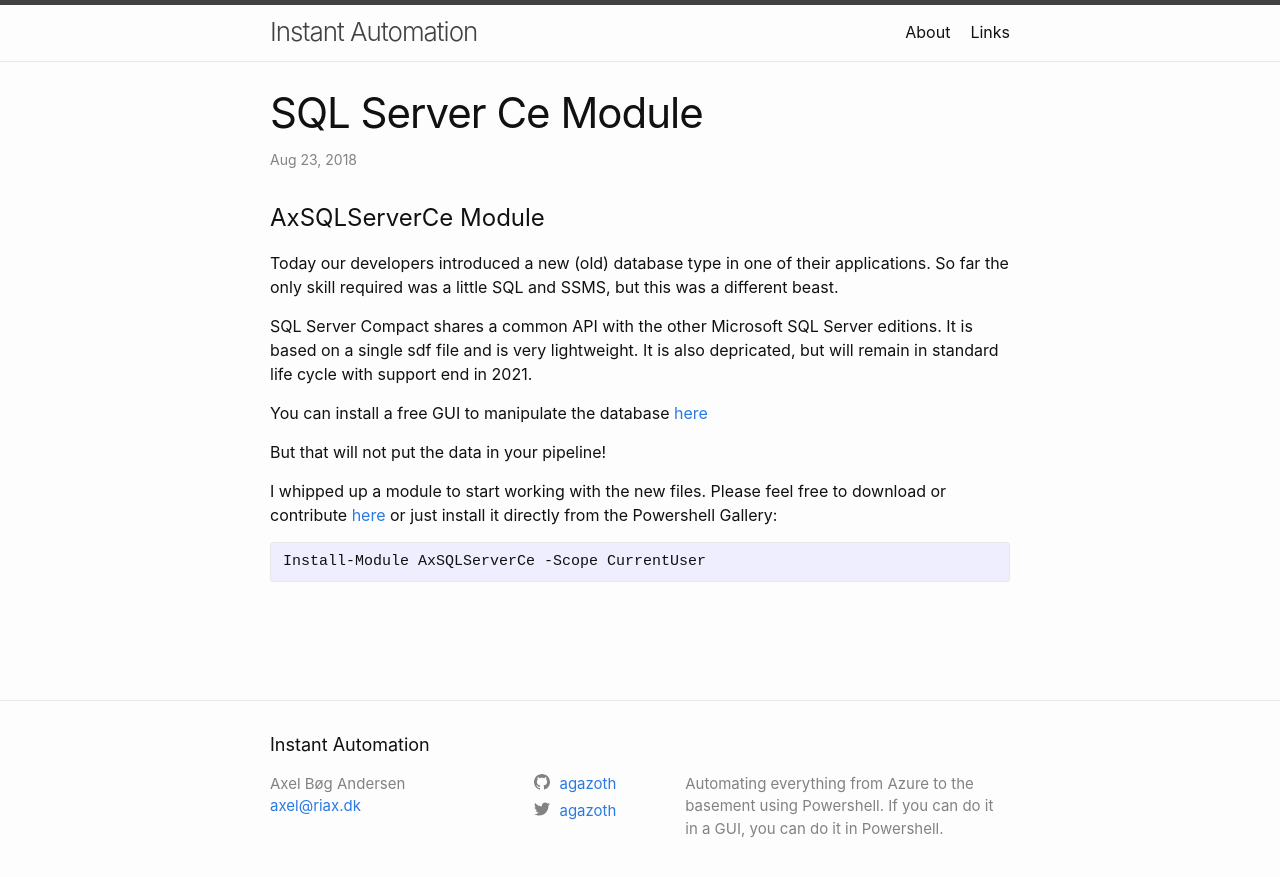
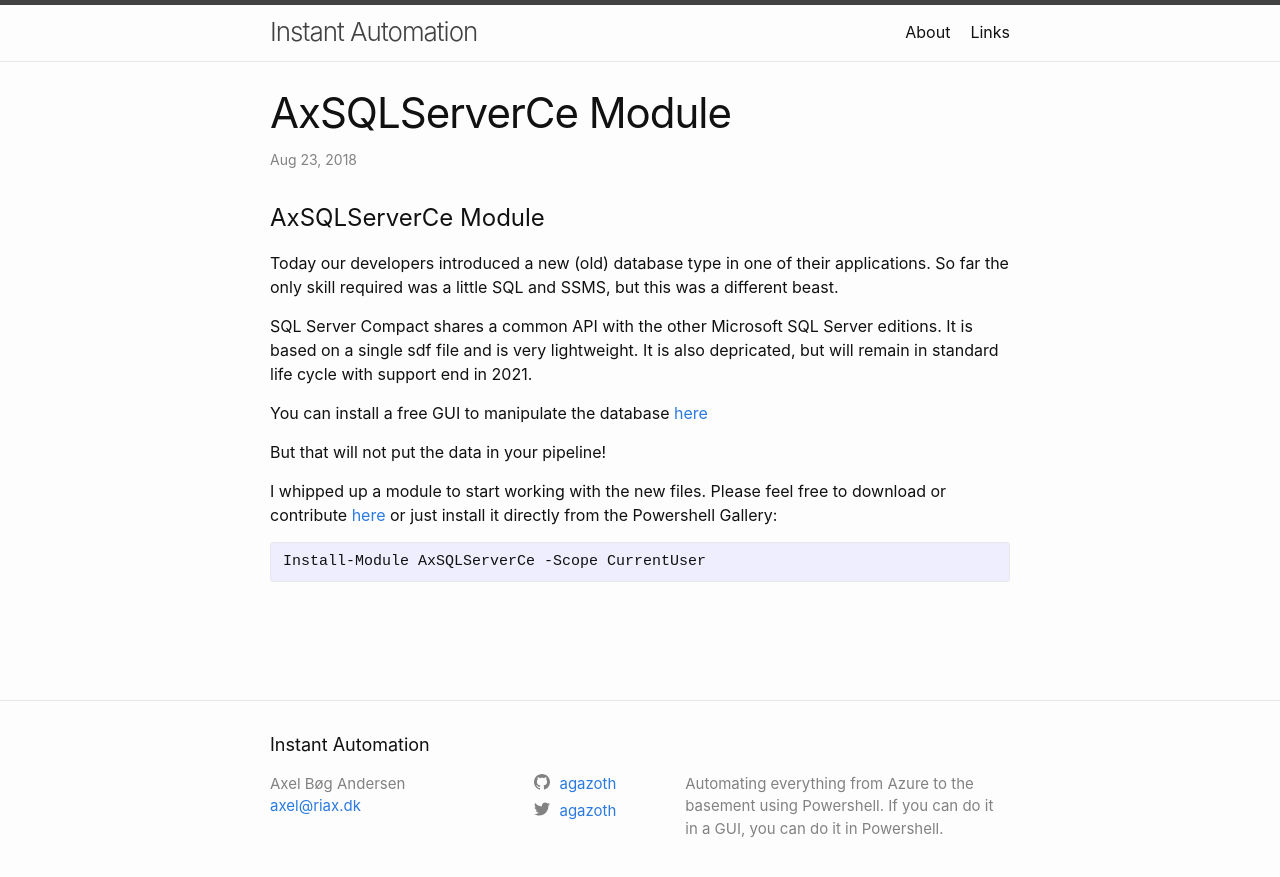
Before and after one commit to Agazoth/agazoth.github.io, a Jekyll site: the page built from _posts/2018-08-23-SQL-Server-Ce-Module.md, in a window 1280 px wide. Shown: the top 877 px of the page. Built offline with Jekyll 4.4.1, drawn with Linux system fonts in a browser that asks for light colours.

```diff
--- a/_posts/2018-08-23-SQL-Server-Ce-Module.md
+++ b/_posts/2018-08-23-SQL-Server-Ce-Module.md
@@ -1,6 +1,6 @@
 ---
 layout: post
-title:  "SQL Server Ce Module"
+title:  "AxSQLServerCe Module"
 date:   2018-08-23 20:52:28 +0200
 categories: blogpost
 ---
```
